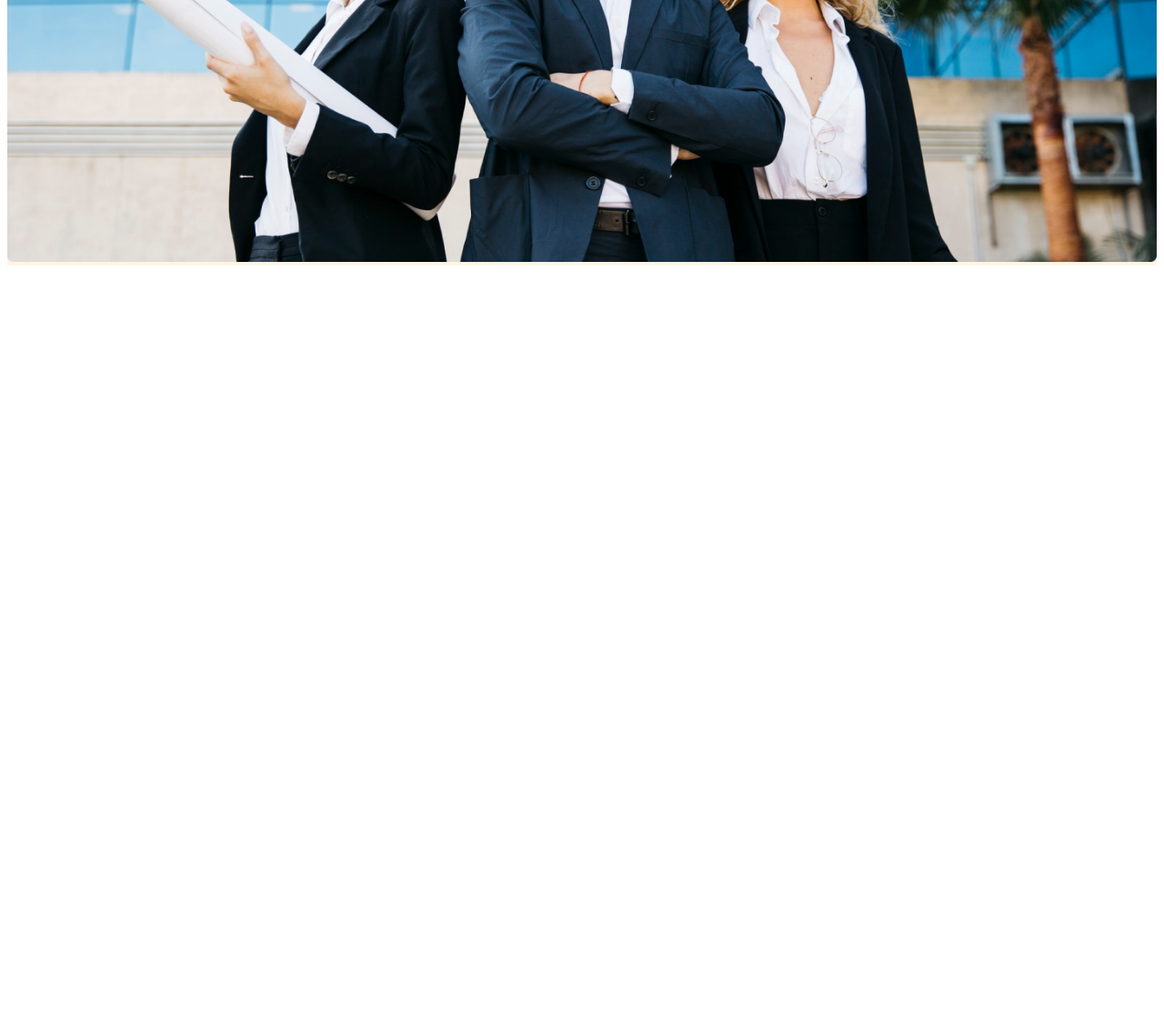
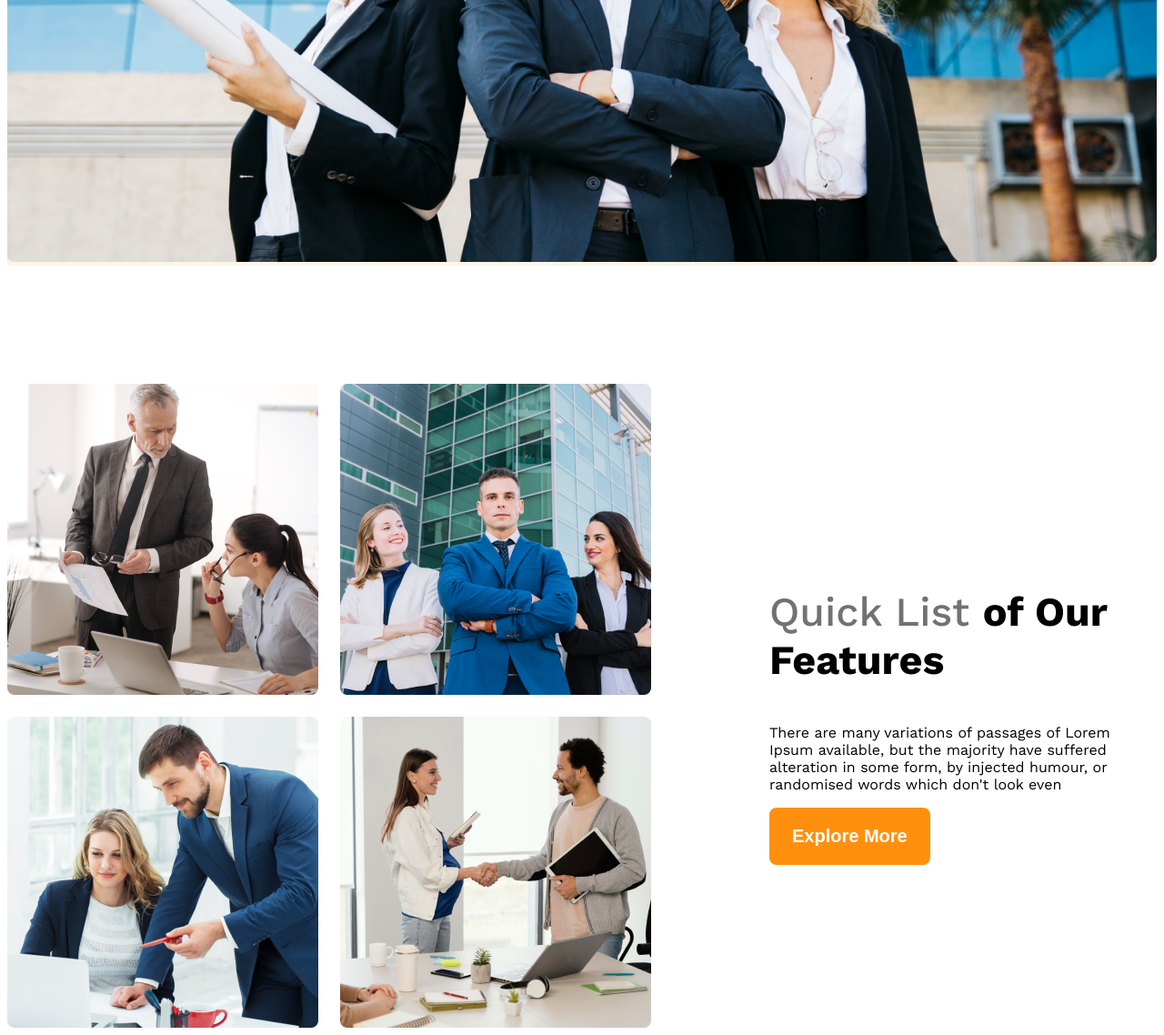
Before and after one commit to tithyghosh/Architect-website, a plain HTML site: page index.html in a window 1280 px wide. Shown: the part 892-2030 px from the top of the page at 91% size. Before the commit the page ends 1192 px from the top, so only its background shows below. Drawn offline with nearby package versions, Linux system fonts and the light colour scheme.

Commit message:
Setting up team section with flex an grid

```diff
--- a/index.html
+++ b/index.html
@@ -30,7 +30,20 @@
    </header>
 
    <main>
-
+      <section class="teams display-flex">
+         <div class="team-img-container">
+            <img src="/images/team1.png" alt="">
+            <img src="/images/team2.png" alt="">
+            <img src="/images/team3.png" alt="">
+            <img src="/images/team4.png" alt="">
+         </div>
+         <div class="features">
+            <h3 class="feature-title"><span id="quick-list" class="text-light-gray">Quick List </span> <span>of Our</span><span> Features</span></h3>
+            <p class="feature-description">There are many variations of passages of Lorem Ipsum available, but the majority have suffered alteration in some form, by injected humour, or randomised words which don't look even
+            </p>
+            <button class="btn-primary">Explore More</button>
+         </div>
+      </section>
    </main>
    <footer>
 
--- a/style.css
+++ b/style.css
@@ -1,7 +1,7 @@
 @import url('https://fonts.googleapis.com/css2?family=Work+Sans:ital,wght@0,100..900;1,100..900&display=swap');
 
 
-.work-sans-font {
+.work-sans-font{
   font-family: "Work Sans", sans-serif;
   font-optical-sizing: auto;
   font-weight: 400;
@@ -30,6 +30,13 @@
    font-size: 1.25rem;
    border-radius: 8px;
    border: 0;
+}
+main{
+   max-width: 1440px;
+   margin: 0 auto;
+}
+main> section{
+   margin-top: 130px ;
 }
 
 /* Header styles */
@@ -69,6 +76,27 @@
 .banner-image{
    width: 100%;
 }
+/* Team and feature related style */
+.teams{
+   align-items: center;
+}
+.team-img-container{
+   display: grid;
+   grid-template-columns: repeat(2, 1fr);
+   gap: 24px;
+}
+.features{
+   margin-left: 130px;
+   max-width: 530px;
+}
+
+.feature-title{
+   font-size: 2.8rem;
+   font-weight: 700;
+}
+#quick-list{
+   font-weight: 500;
+}
 /* Responsive-Media query */
 @media screen and (max-width: 576px){
    .nav-bar, .nav-links{
```
